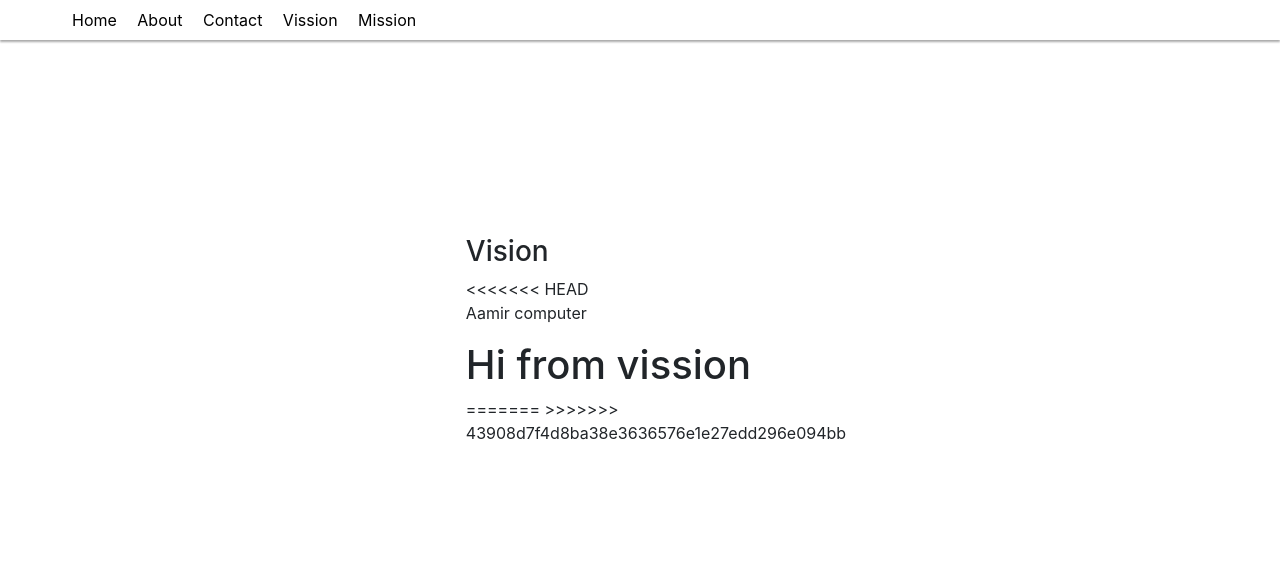
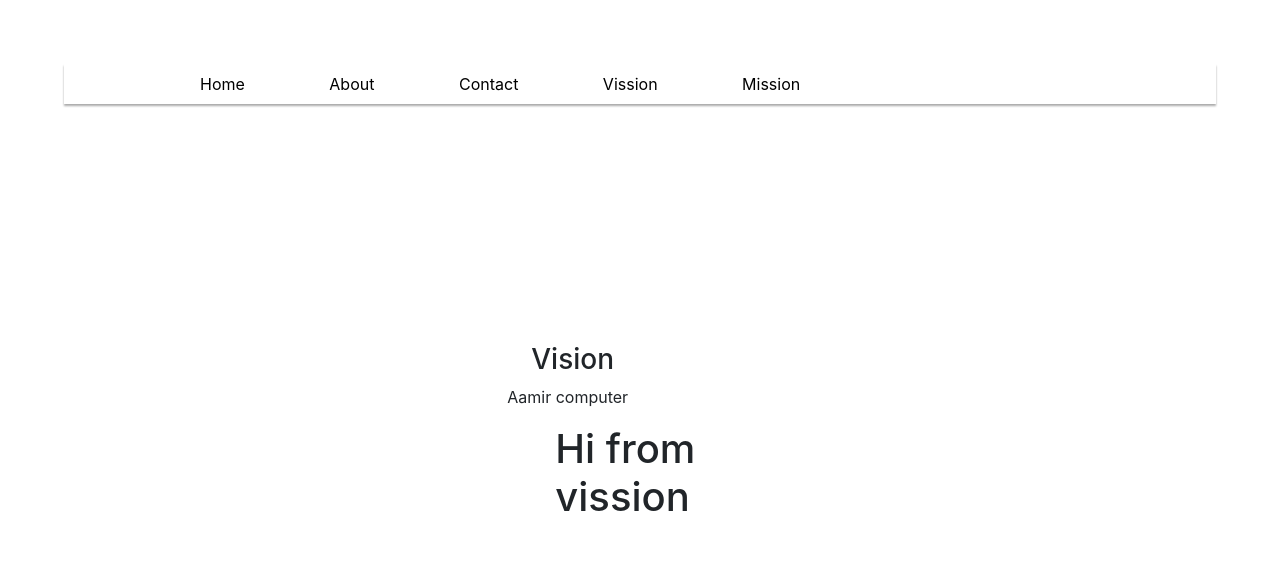
Before and after one commit to Kosabomkai/git_training, a plain HTML site: page vission.html in a window 1280 px wide. Drawn offline with nearby package versions, Linux system fonts and the light colour scheme.

Commit message:
css margin change

```diff
--- a/style.css
+++ b/style.css
@@ -1,5 +1,5 @@
 * {
-  margin: 0;
+  margin: 2em;
   padding: 0;
   box-sizing: border-box;
 }
--- a/vission.html
+++ b/vission.html
@@ -22,13 +22,10 @@
     <div class="row justify-content-center">
       <div class="col-lg-8">
         <h3>Vision</h3>
-<<<<<<< HEAD
         <p>
           Aamir computer
         </p>
         <h1>Hi from vission</h1>
-=======
->>>>>>> 43908d7f4d8ba38e3636576e1e27edd296e094bb
       </div>
     </div>
   </div>
```
